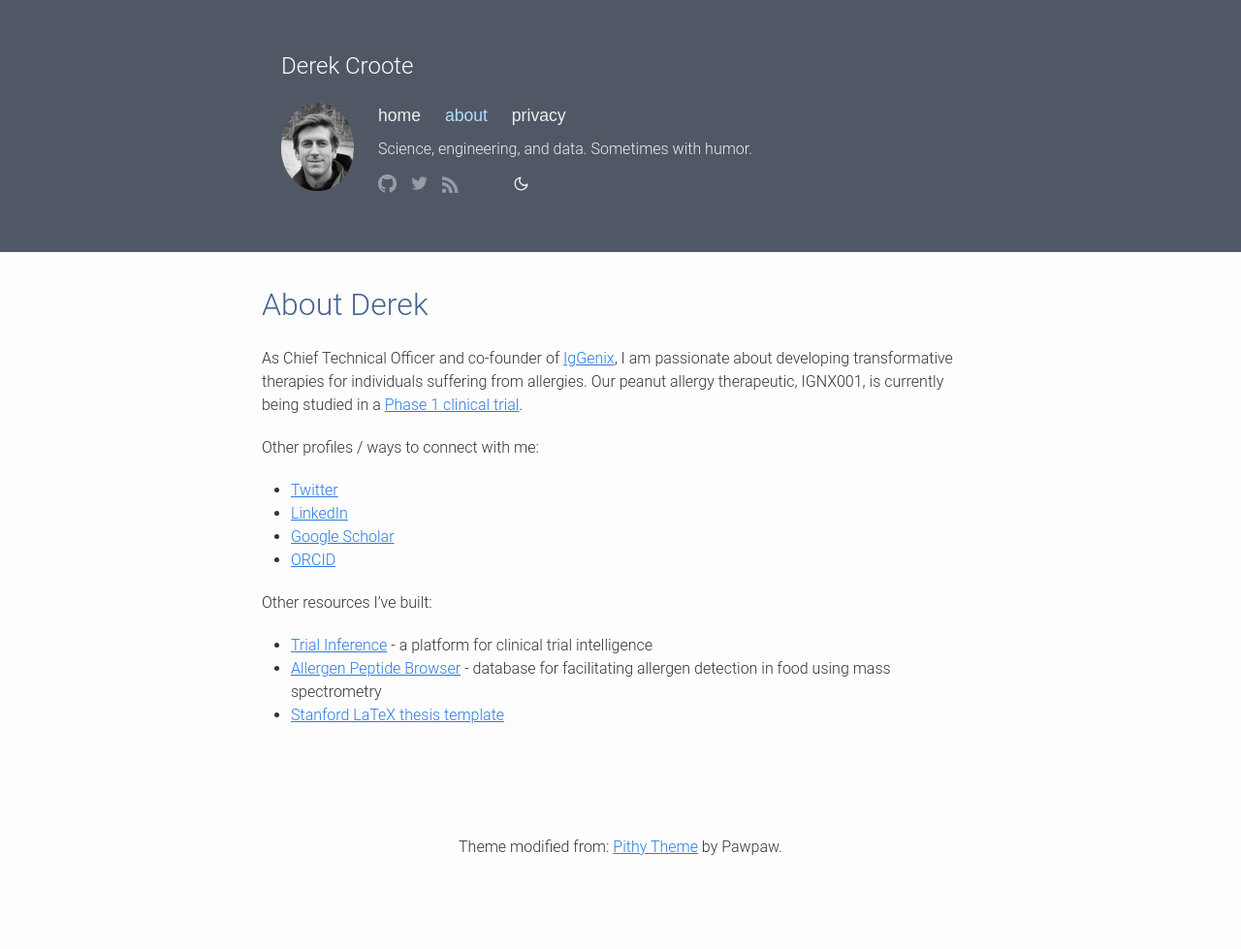
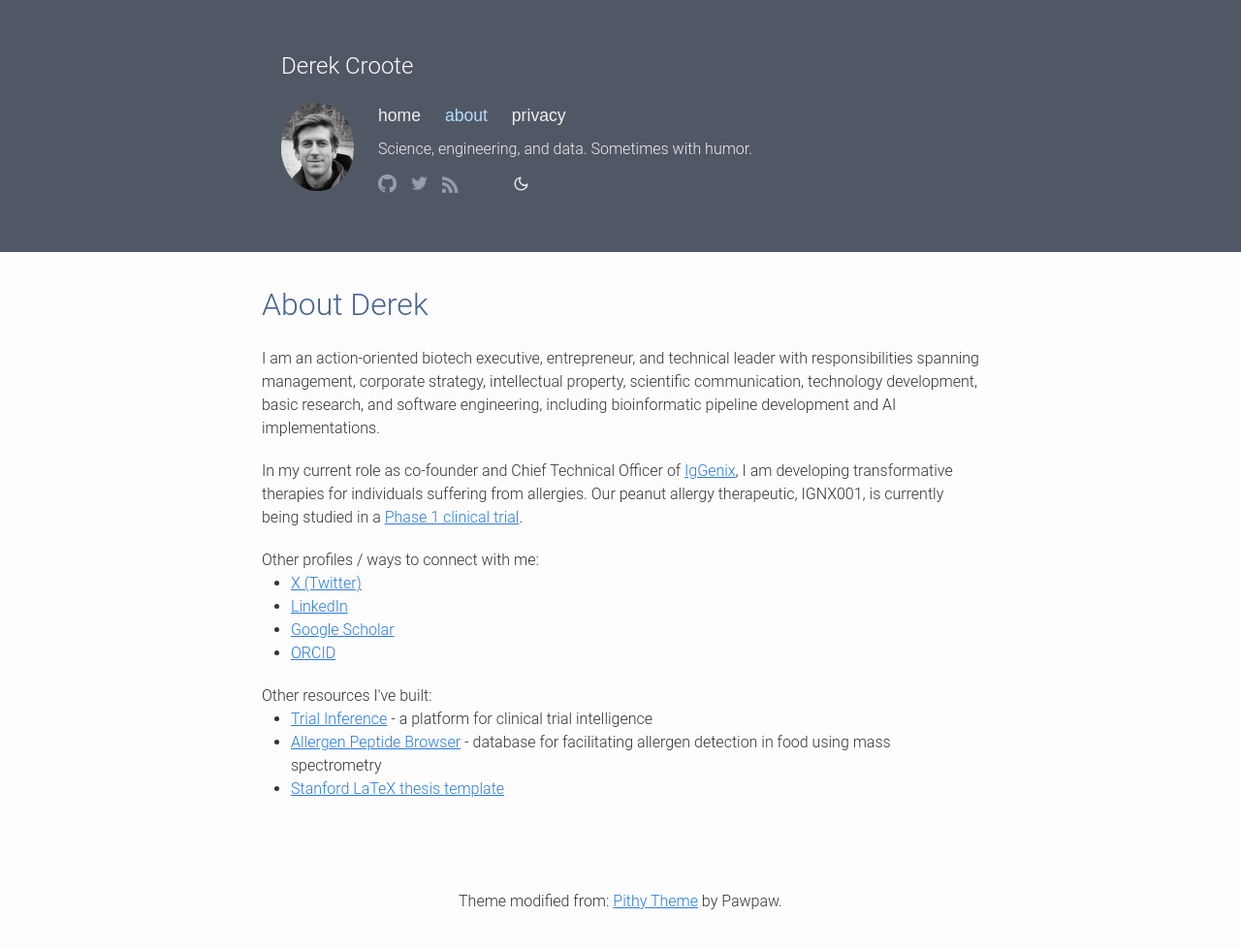
Before and after one commit to dcroote/dcroote.github.io, a Jekyll site: the page built from about.md, in a window 1280 px wide. Shown: the whole page at 97% size. Built offline with Jekyll 4.4.1, drawn with Linux system fonts in a browser that asks for light colours; some web fonts are replaced; before the commit the page ends 923 px from its top, so only the background shows below that.

Commit message:
fix: update about

```diff
--- a/about.md
+++ b/about.md
@@ -5,12 +5,14 @@ description: Find out more about Derek Croote as well as ways to connect.
 permalink: /about/
 ---
 
-<p>As Chief Technical Officer and co-founder of <a href="https://iggenix.com" target="_blank">IgGenix</a>, I am passionate about developing transformative therapies for individuals suffering from allergies. Our peanut allergy therapeutic, IGNX001, is currently being studied in a <a href="/2024/08/22/accelerate-website.html">Phase 1 clinical trial</a>.</p>
+<p>I am an action-oriented biotech executive, entrepreneur, and technical leader with responsibilities spanning management, corporate strategy, intellectual property, scientific communication, technology development, basic research, and software engineering, including bioinformatic pipeline development and AI implementations.
+
+<p>In my current role as co-founder and Chief Technical Officer of <a href="https://iggenix.com" target="_blank">IgGenix</a>, I am developing transformative therapies for individuals suffering from allergies. Our peanut allergy therapeutic, IGNX001, is currently being studied in a <a href="/2024/08/22/accelerate-website.html">Phase 1 clinical trial</a>.</p>
 
 Other profiles / ways to connect with me:
 
 <ul>
-  <li><a href="https://twitter.com/DerekCroote" target="_blank">Twitter</a></li>
+  <li><a href="https://x.com/DerekCroote" target="_blank">X (Twitter)</a></li>
   <li><a href="https://www.linkedin.com/in/dcroote" target="_blank">LinkedIn</a></li>
   <li><a href="https://scholar.google.com/citations?user=PevRGmgAAAAJ&hl=en" target="_blank">Google Scholar</a></li>
   <li><a href="https://orcid.org/0000-0003-4907-1865" target="_blank">ORCID</a></li>
```
